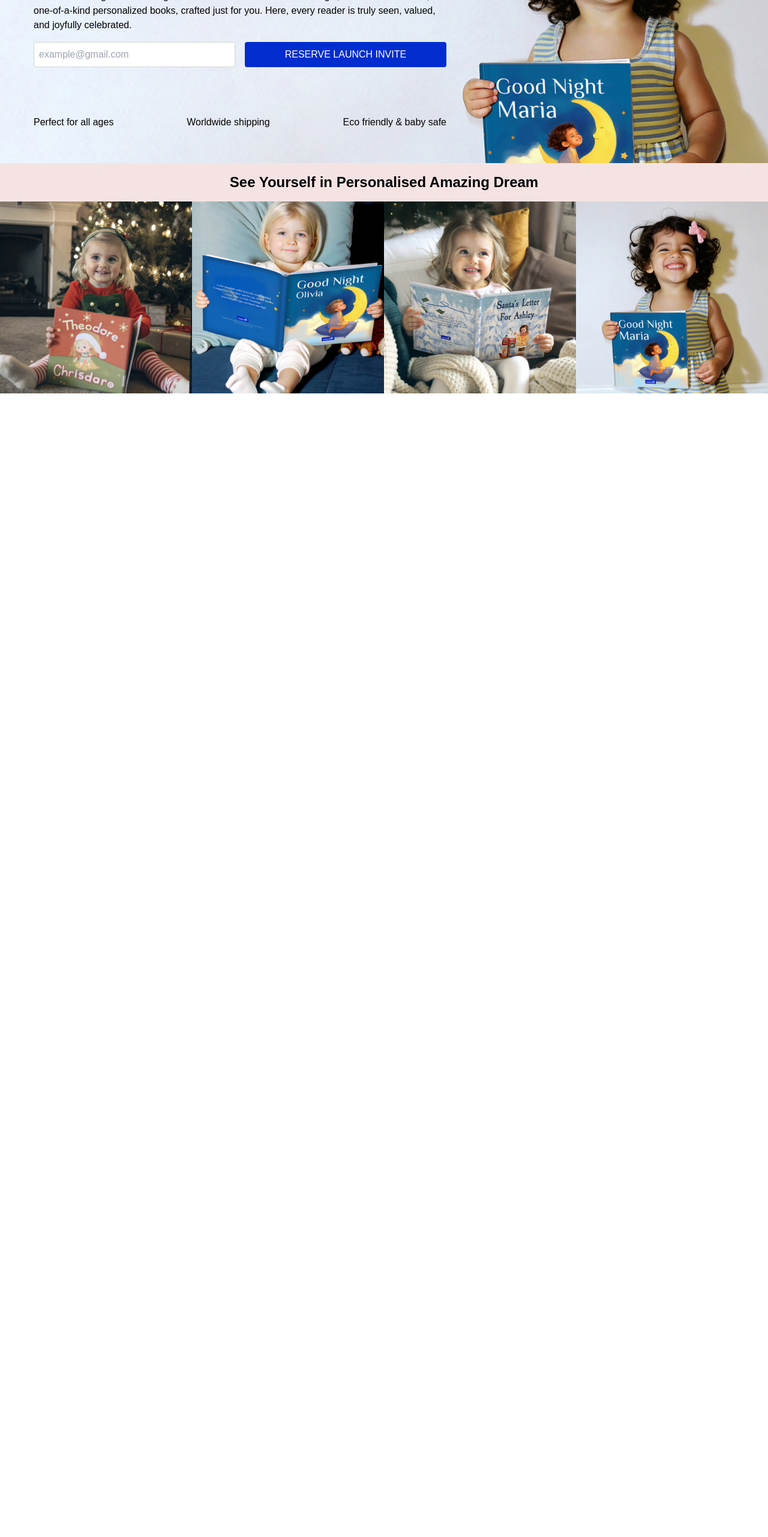
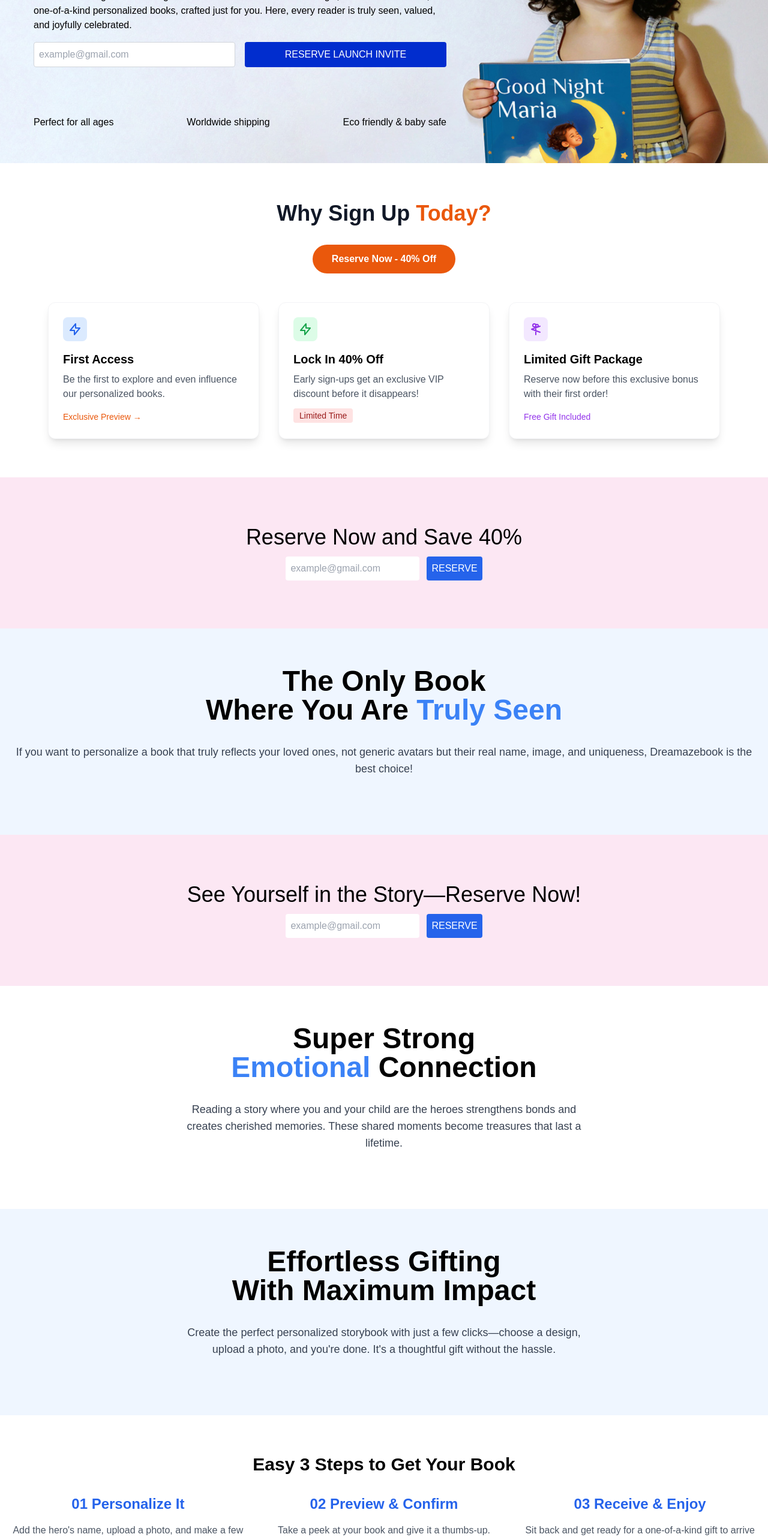
Before and after one commit to Dreamazebook/dreamazebook-frontend, a Next.js app: page /en/welcome in a window 1280 px wide. Shown: the part 234-2797 px from the top of the page at 60% size. Before the commit the page ends 890 px from the top, so only its background shows below. Built offline with nearby package versions, Linux system fonts and the light colour scheme.

Commit message:
initial new design of welcome page

```diff
--- a/app/[locale]/(marketing)/welcome/page.tsx
+++ b/app/[locale]/(marketing)/welcome/page.tsx
@@ -1,6 +1,85 @@
 "use client";
 import {useEffect, useState} from "react";
 import Image from 'next/image'
+
+function PromotionBanner() {
+  return (
+    <div className="max-w-6xl mx-auto px-4 py-12 sm:py-16">
+      <div className="text-center mb-12">
+        <h1 className="text-4xl font-bold text-gray-900 mb-4">
+          Why Sign Up <span className="text-orange-600">Today?</span>
+        </h1>
+
+        <div className="mt-8 max-w-2xl mx-auto">
+          <button className="bg-orange-600 hover:bg-orange-700 text-white font-semibold px-8 py-3 rounded-full
+            transform transition-all duration-200 hover:scale-105">
+            Reserve Now - 40% Off
+          </button>
+        </div>
+      </div>
+
+      <div className="grid md:grid-cols-2 lg:grid-cols-3 gap-8 mt-12">
+        {/* First Access Card */}
+        <div className="bg-white p-6 rounded-xl shadow-lg border border-gray-100">
+          <div className="flex items-center mb-4">
+            <div className="bg-blue-100 p-2 rounded-lg">
+              <svg className="w-6 h-6 text-blue-600" fill="none" stroke="currentColor" viewBox="0 0 24 24">
+                <path strokeLinecap="round" strokeLinejoin="round" strokeWidth={2} d="M13 10V3L4 14h7v7l9-11h-7z" />
+              </svg>
+            </div>
+          </div>
+          <h3 className="text-xl font-semibold mb-2">First Access</h3>
+          <p className="text-gray-600">Be the first to explore and even influence our personalized books.</p>
+          <span className="inline-block mt-4 text-sm text-orange-600 font-medium">Exclusive Preview →</span>
+        </div>
+
+        {/* Discount Card */}
+        <div className="bg-white p-6 rounded-xl shadow-lg border border-gray-100">
+          <div className="flex items-center mb-4">
+            <div className="bg-green-100 p-2 rounded-lg">
+              <svg className="w-6 h-6 text-green-600" fill="none" stroke="currentColor" viewBox="0 0 24 24">
+                <path strokeLinecap="round" strokeLinejoin="round" strokeWidth={2} d="M13 10V3L4 14h7v7l9-11h-7z" />
+              </svg>
+            </div>
+          </div>
+          <h3 className="text-xl font-semibold mb-2">Lock In 40% Off</h3>
+          <p className="text-gray-600">Early sign-ups get an exclusive VIP discount before it disappears!</p>
+          <div className="mt-3 flex items-center">
+            <span className="bg-red-100 text-red-800 text-sm font-medium px-2.5 py-0.5 rounded">Limited Time</span>
+          </div>
+        </div>
+
+        {/* Gift Package Card */}
+        <div className="bg-white p-6 rounded-xl shadow-lg border border-gray-100">
+          <div className="flex items-center mb-4">
+            <div className="bg-purple-100 p-2 rounded-lg">
+              <svg className="w-6 h-6 text-purple-600" fill="none" stroke="currentColor" viewBox="0 0 24 24">
+                <path strokeLinecap="round" strokeLinejoin="round" strokeWidth={2} d="M12 8v13m0-13V6a2 2 0 112 2h-2zm0 0V5.5A2.5 2.5 0 109.5 8H12zm-7 4l14-5M5 12l14 5" />
+              </svg>
+            </div>
+          </div>
+          <h3 className="text-xl font-semibold mb-2">Limited Gift Package</h3>
+          <p className="text-gray-600">Reserve now before this exclusive bonus with their first order!</p>
+          <div className="mt-4 flex items-center text-sm text-purple-600 font-medium">
+            <span>Free Gift Included</span>
+          </div>
+        </div>
+      </div>
+    </div>
+  )
+};
+
+const ReserveSection = ({title}:any) => {
+  return (
+    <section className="bg-pink-100 p-20">
+      <h2 className="text-center text-4xl">{title}</h2>
+      <div className="flex justify-center items-center mt-3 gap-3">
+        <input placeholder="example@gmail.com" className="rounded p-2 bg-white" />
+        <button className="bg-blue-600 text-white p-2 rounded uppercase">Reserve</button>
+      </div>
+    </section>
+  )
+}
 
 interface ChildName {
   name: string;
@@ -177,6 +256,98 @@ export default function LandingPage() {
         </div>
       </div>
 
+      <PromotionBanner />
+
+      <ReserveSection title={"Reserve Now and Save 40%"} />
+
+      {/* The Only Book Section */}
+      <div className="bg-blue-50 py-16">
+        <div className="container mx-auto px-4">
+          <h2 className="text-5xl font-bold text-center mb-8 leading-15">The Only Book<br/>Where You Are <span className="text-blue-500">Truly Seen</span></h2>
+          <p className="text-lg text-center text-gray-700 mb-8">
+            If you want to personalize a book that truly reflects your loved ones, not generic avatars but their real name, image, and uniqueness, Dreamazebook is the best choice!
+          </p>
+        </div>
+      </div>
+
+      <ReserveSection title={"See Yourself in the Story—Reserve Now!"} />
+
+      {/* Super Strong Emotional Connection Section */}
+      <div className="container mx-auto px-4 py-16">
+        <h2 className="text-5xl font-bold text-center mb-8">Super Strong<br/><span className="text-blue-500">Emotional</span> Connection</h2>
+        <p className="text-lg text-center text-gray-700 mb-8 max-w-2xl mx-auto">
+          Reading a story where you and your child are the heroes strengthens bonds and creates cherished memories. These shared moments become treasures that last a lifetime.
+        </p>
+      </div>
+
+      {/* Effortless Gifting Section */}
+      <div className="bg-blue-50 py-16">
+        <div className="container mx-auto px-4">
+          <h2 className="text-5xl font-bold text-center mb-8">Effortless Gifting<br/> With Maximum Impact</h2>
+          <p className="text-lg text-center text-gray-700 mb-8 max-w-2xl mx-auto">
+            Create the perfect personalized storybook with just a few clicks—choose a design, upload a photo, and you're done. It's a thoughtful gift without the hassle.
+          </p>
+        </div>
+      </div>
+
+      {/* Easy Steps Section */}
+      <div className="container mx-auto px-4 py-16">
+        <h2 className="text-3xl font-bold text-center mb-8">Easy 3 Steps to Get Your Book</h2>
+        <div className="grid grid-cols-1 md:grid-cols-3 gap-8">
+          <div className="text-center">
+            <h3 className="text-2xl font-semibold mb-4 text-blue-600">01 Personalize It</h3>
+            <p className="text-gray-600">Add the hero's name, upload a photo, and make a few fun choices—it's that easy!</p>
+          </div>
+          <div className="text-center">
+            <h3 className="text-2xl font-semibold mb-4 text-blue-600">02 Preview & Confirm</h3>
+            <p className="text-gray-600">Take a peek at your book and give it a thumbs-up.</p>
+          </div>
+          <div className="text-center">
+            <h3 className="text-2xl font-semibold mb-4 text-blue-600">03 Receive & Enjoy</h3>
+            <p className="text-gray-600">Sit back and get ready for a one-of-a-kind gift to arrive at your door!</p>
+          </div>
+        </div>
+      </div>
+
+      <ReserveSection title={"Reserve and Choose Your Personalized Keepsake!"} />
+
+      {/* About Us Section */}
+      <div className="bg-blue-50 py-16">
+        <div className="container mx-auto px-4">
+          <h2 className="text-3xl font-bold text-center mb-8">About Us</h2>
+          <p className="text-lg text-center text-gray-700 mb-8">
+            The heart of Dreamaze is simple: everyone deserves to be the hero of their own story. As a mother, I witnessed the pure joy on my daughter's face when she saw herself in a book—a unique experience she had never had before. We believe personalized books should go beyond pieced-together avatars to create immersive experiences where you or your loved ones are the true protagonists.
+          </p>
+        </div>
+      </div>
+
+      {/* Testimonials Section */}
+      <div className="container mx-auto px-4 py-16">
+        <h2 className="text-3xl font-bold text-center mb-8">Beloved By Early Testers</h2>
+        <div className="grid grid-cols-1 md:grid-cols-3 gap-8">
+          <div className="text-center">
+            <p className="text-gray-600 italic">"My daughter wants me to read this book to her all the time! It's the first time she has ever been the hero of a story, and she loves showing it to everyone."</p>
+            <p className="text-gray-800 font-semibold mt-4">— Lily's mother</p>
+          </div>
+          <div className="text-center">
+            <p className="text-gray-600 italic">"Seeing my own child as the hero of the story is such a wonderful idea! I love how this book captures precious moments—I'll treasure it as a keepsake of all their milestones."</p>
+            <p className="text-gray-800 font-semibold mt-4">— Absalom’s father</p>
+          </div>
+          <div className="text-center">
+            <p className="text-gray-600 italic">"This is the perfect gift for my grandson! The story is heartwarming, the illustrations are beautiful, and most importantly, my little cutie looks amazing in the book. I can't wait to create one for all of my grandkids."</p>
+            <p className="text-gray-800 font-semibold mt-4">— Aaron's grandma</p>
+          </div>
+        </div>
+      </div>
+
+      {/* Footer Section */}
+      <div className="bg-blue-900 text-white py-8 text-center">
+        <p className="text-lg">Reserve Now and Save 40%!</p>
+        <button className="bg-white text-blue-900 px-8 py-3 rounded-full font-semibold mt-4 hover:bg-blue-100 transition duration-300">
+          Reserve Now
+        </button>
+      </div>
+
       <h2 className='hidden md:block text-center bg-landing-page p-4 text-2xl font-bold'>See Yourself in Personalised Amazing Dream</h2>
 
       {/* Book Showcase Section */}
```
